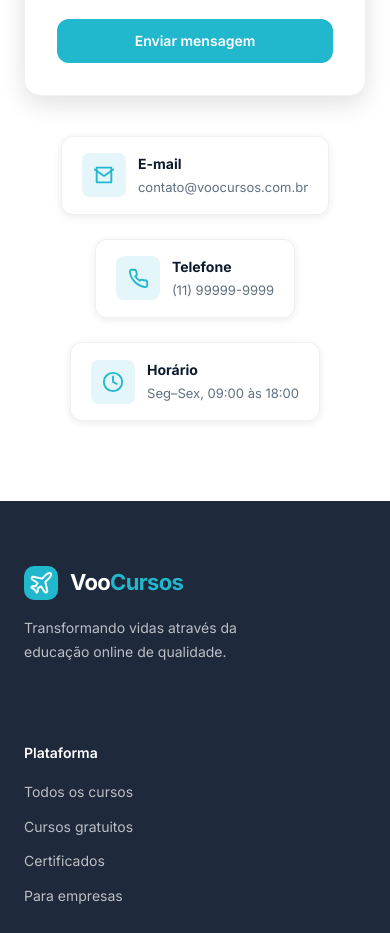
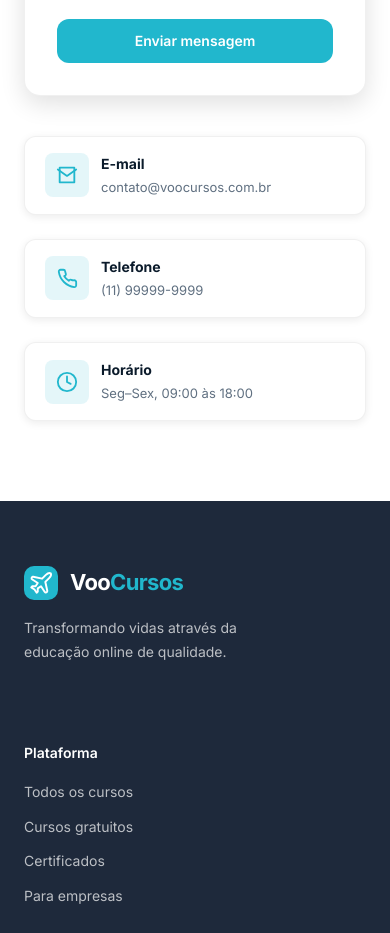
Before and after one commit to institutovoo/voo-front-sistema-angular, an Angular app: page / in a window 390 px wide. Shown: the part 8520-9453 px from the top of the page. Built offline with nearby package versions, Linux system fonts and the light colour scheme.

Commit message:
fix: ajuste layout dos cards de contato no mobile com grid

```diff
--- a/src/app/pages/institucional/institucional.component.scss
+++ b/src/app/pages/institucional/institucional.component.scss
@@ -543,7 +543,9 @@ $radius-full: 9999px;
   border-radius: $radius-lg;
   overflow: hidden;
   box-shadow: $shadow-sm;
-  transition: transform 0.3s, box-shadow 0.3s;
+  transition:
+    transform 0.3s,
+    box-shadow 0.3s;
 
   &:hover {
     transform: translateY(-8px);
@@ -895,10 +897,15 @@ $radius-full: 9999px;
   }
 
   &__info-row {
-    display: flex;
-    justify-content: center;
+    display: grid;
+    grid-template-columns: repeat(3, 1fr);
     gap: 24px;
-    flex-wrap: wrap;
+    max-width: 980px;
+    margin: 0 auto;
+
+    @media (max-width: 768px) {
+      grid-template-columns: 1fr;
+    }
   }
 }
 
@@ -912,7 +919,10 @@ $radius-full: 9999px;
   border: 1px solid rgba(0, 0, 0, 0.06);
   box-shadow: $shadow-sm;
   text-decoration: none;
-  transition: transform 0.2s, box-shadow 0.2s, border-color 0.2s;
+  transition:
+    transform 0.2s,
+    box-shadow 0.2s,
+    border-color 0.2s;
 
   &:hover {
     transform: translateY(-2px);
@@ -1051,7 +1061,9 @@ $radius-full: 9999px;
     font-size: 15px;
     color: $text-dark;
     background: $white;
-    transition: border-color 0.15s ease, box-shadow 0.15s ease;
+    transition:
+      border-color 0.15s ease,
+      box-shadow 0.15s ease;
 
     &::placeholder {
       color: #a0aec0;
```
